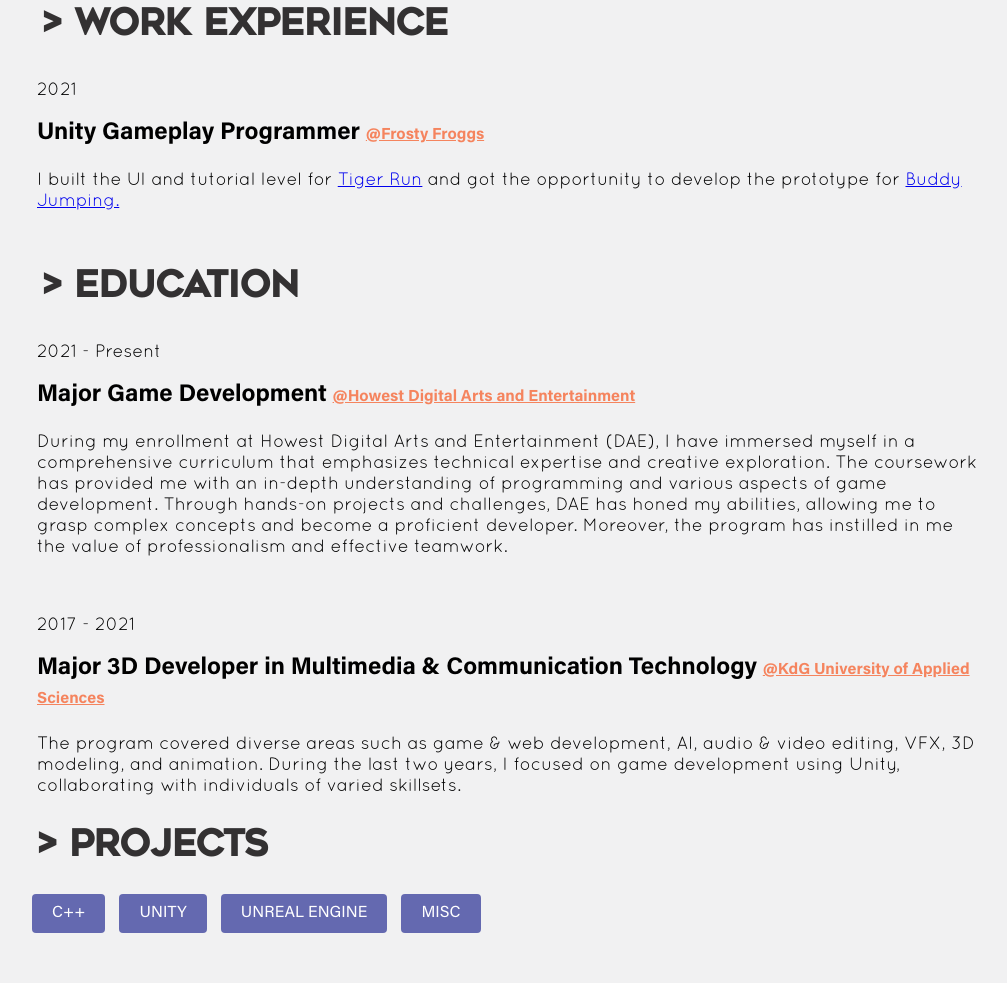
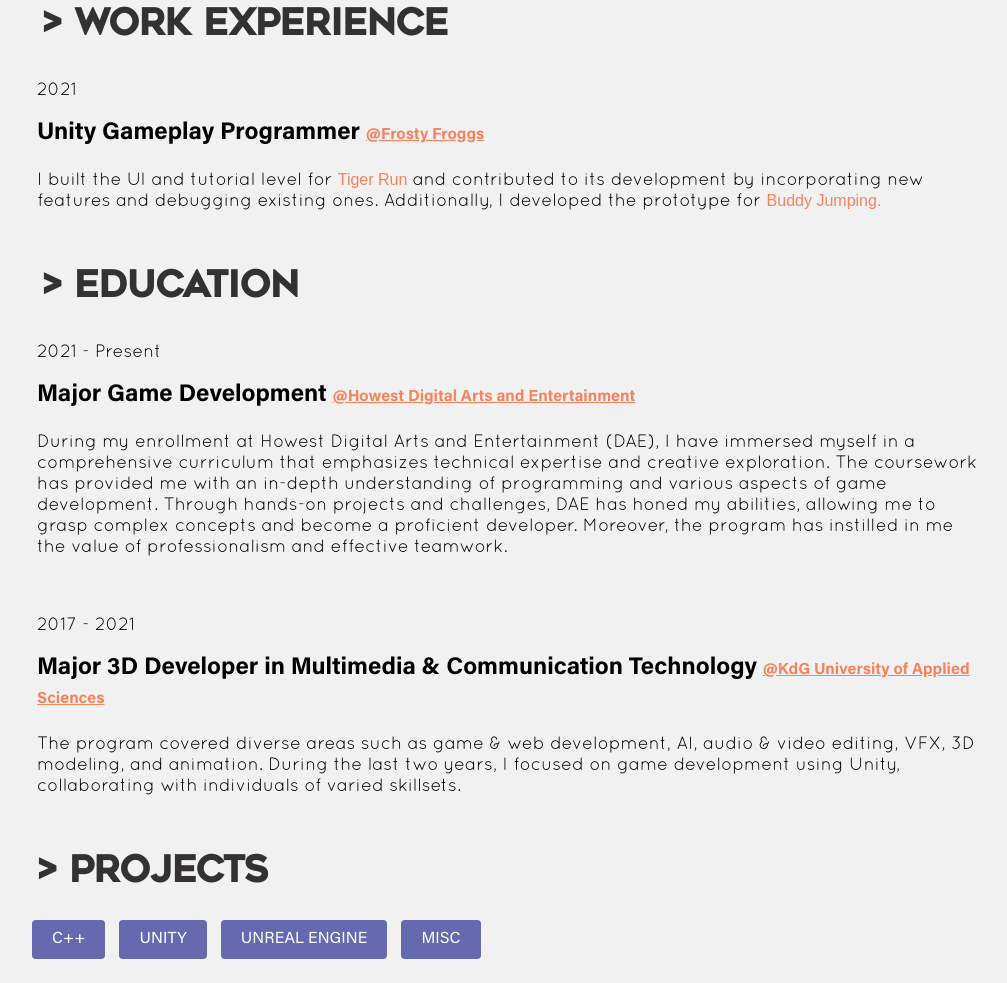
Before and after one commit to Sacha-Gonzalez-DeMuer/Portfolio-Gamedev, a plain HTML site: page index.html in a window 1280 px wide. Shown: the part 4789-5772 px from the top of the page, without its empty margins (118-1125 px from the left). Drawn offline with Linux system fonts and the light colour scheme.

Commit message:
Another small homepage style update
I'll go to sleep now

```diff
--- a/index.html
+++ b/index.html
@@ -201,7 +201,7 @@
 
 
             .education {
-                margin-top: 70px;
+                margin-top: 50px;
             }
 
             .work-experience h2 a,
@@ -218,6 +218,9 @@
                 margin-bottom: 5px;
             }
 
+            .projects-container {
+                margin-top: 50px;
+            }
             /* Add margin between different education entries */
             .work-experience h2 + p,
             .education h2 + p {
@@ -330,12 +333,18 @@
                 }
             }
 
-            .footer-buttons li a {
-                color: #ffffff;
-                text-decoration: none;
-                font-size: 18px;
-                font-weight: bold;
-            }
+
+            #work-experience p a {
+            font-family: Arial, sans-serif; /* Change to your preferred font family */
+            font-size: 16px; /* Change to your preferred font size */
+            color: var(--orange); /* Change to your preferred color (here, using blue as an example) */
+            text-decoration: none; /* Remove underline from the linked text */
+        }
+
+        /* Optional: Style the linked text when hovered */
+        #work-experience a:hover {
+            color:  #007bff; /* Change to your preferred color when hovered (here, using orange as an example) */
+        }
         </style>
     </head>
 
@@ -430,7 +439,7 @@
                         <h1>> Work experience</h1>
                         <p>2021</p>
                         <h2>Unity Gameplay Programmer <a target="_blank" href="https://www.frostyfroggs.com">@Frosty Froggs</a></h2>
-                        <p>I built the UI and tutorial level for <a target="_blank" href="https://www.frostyfroggs.com/portfolio/tiger-run-3d/">Tiger Run</a> and got the opportunity to develop the prototype for  <a target="_blank" href="unity.html#piece-buddyjumping">Buddy Jumping.</a></p>
+                        <p>I built the UI and tutorial level for <a target='_blank' href='https://www.frostyfroggs.com/portfolio/tiger-run-3d/'>Tiger Run</a> and contributed to its development by incorporating new features and debugging existing ones. Additionally, I developed the prototype for <a target='_blank' href='unity.html#piece-buddyjumping'>Buddy Jumping.</a></p>
                     </div>
                     <div class="education">
                         <h1>> Education</h1>
```
Also changed, not shown: C++.html (+1 -1 lines).
